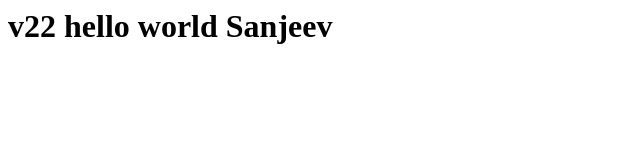
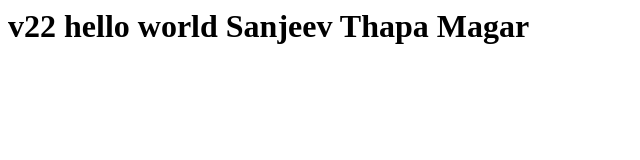
Before and after one commit to huma1994/2023_Dec_html_php, a plain HTML site: page index.html in a window 1280 px wide. Shown: the whole page, without its empty margins (0-640 px from the left). Drawn offline with Linux system fonts and the light colour scheme.

Commit message:
Update index.html

```diff
--- a/index.html
+++ b/index.html
@@ -1 +1 @@
-<h1> v22 hello world Sanjeev  </h1>
+<h1> v22 hello world Sanjeev Thapa Magar  </h1>
```
